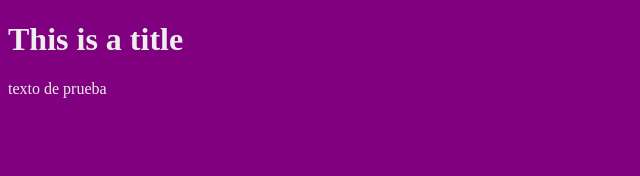
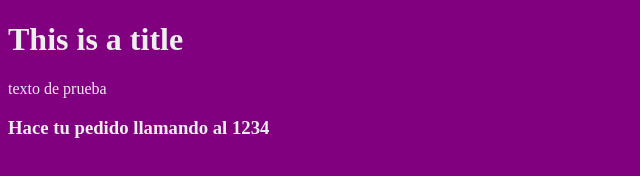
Before and after one commit to ManuelSRoble/gitbranchpractice, a plain HTML site: page gitbranch/index.html in a window 1280 px wide. Shown: the whole page, without its empty margins (0-640 px from the left). Drawn offline with Linux system fonts and the light colour scheme.

Commit message:
en branch piedepagina agregue footer

```diff
--- a/gitbranch/index.html
+++ b/gitbranch/index.html
@@ -16,5 +16,11 @@
 <body>
   <h1>This is a title</h1>
   <p>texto de prueba</p>
+
+
+
+  <footer>
+    <h3>Hace tu pedido llamando al 1234</h3>
+  </footer>
 </body>
 </html>
```
